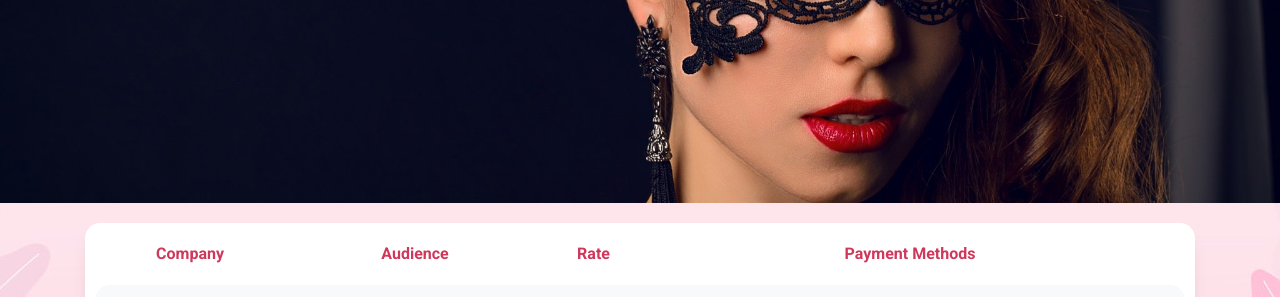
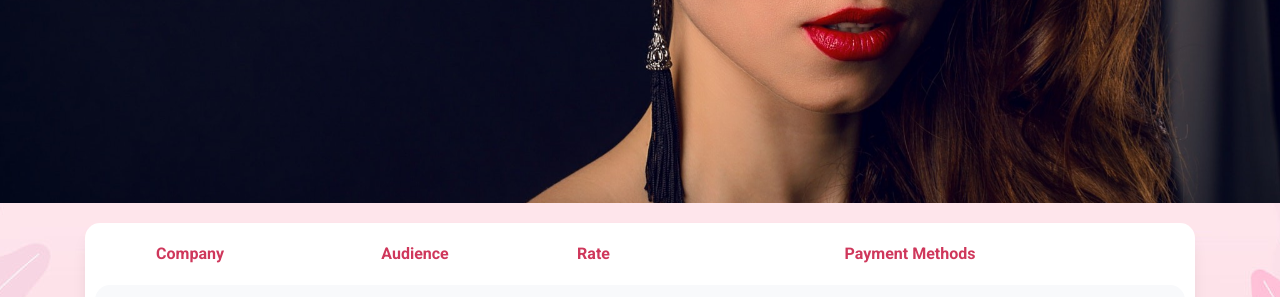
Before and after one commit to VLSVIDV/VLSVIDV.github.io, a plain HTML site: page dating3h/index.html in a window 1280 px wide. Shown: the part 321-618 px from the top of the page. Drawn offline with Linux system fonts and the light colour scheme.

Commit message:
add fixes

```diff
--- a/dating3h/assets/css/style.css
+++ b/dating3h/assets/css/style.css
@@ -39,7 +39,7 @@ body {
   min-height: 500px;
   background: url(../images/bg-lady.jpg) no-repeat;
   background-size: cover;
-  background-position: 100% 14%;
+  background-position: 100% 42%;
 }
 
 .header > .container{
```
